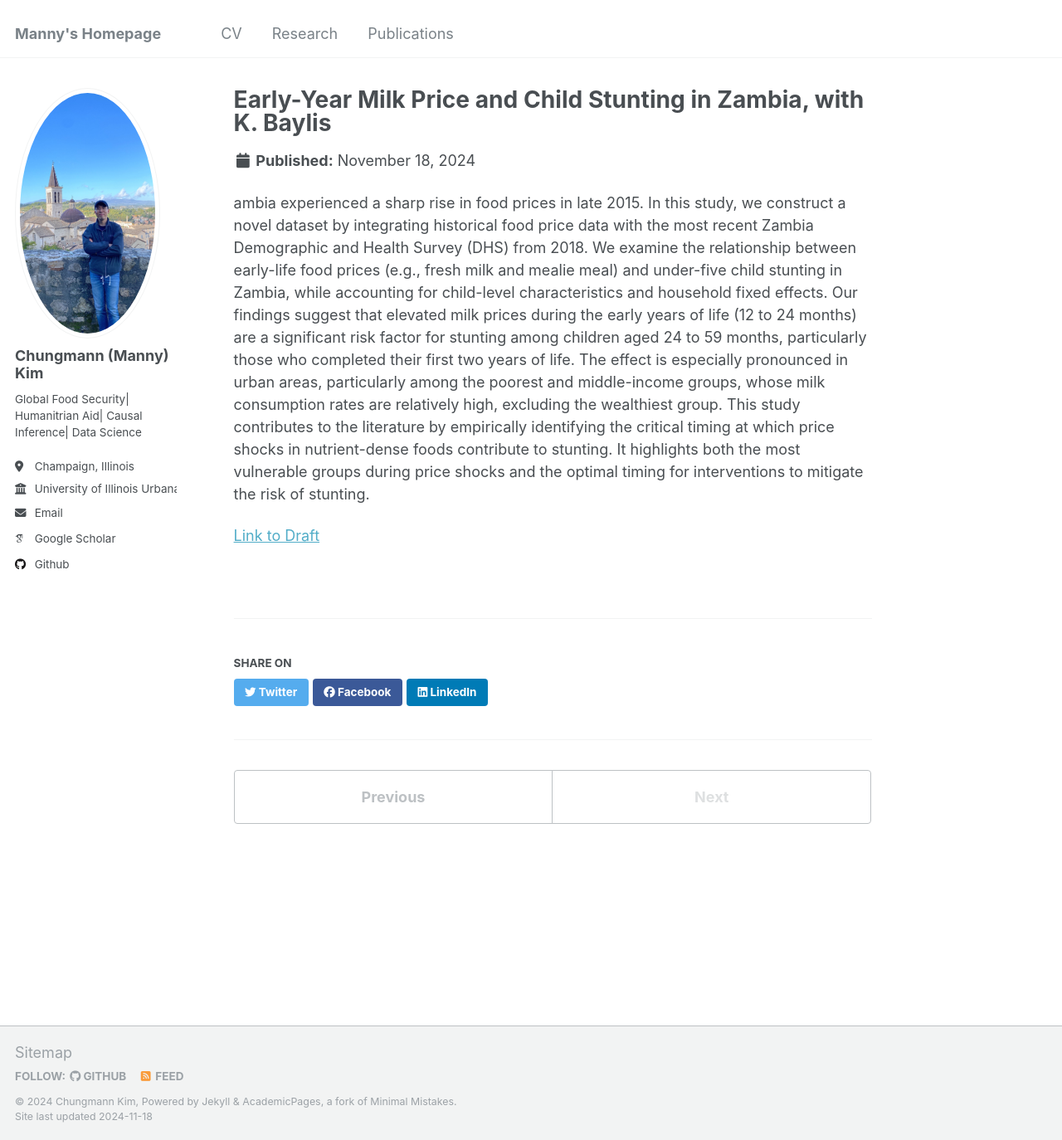
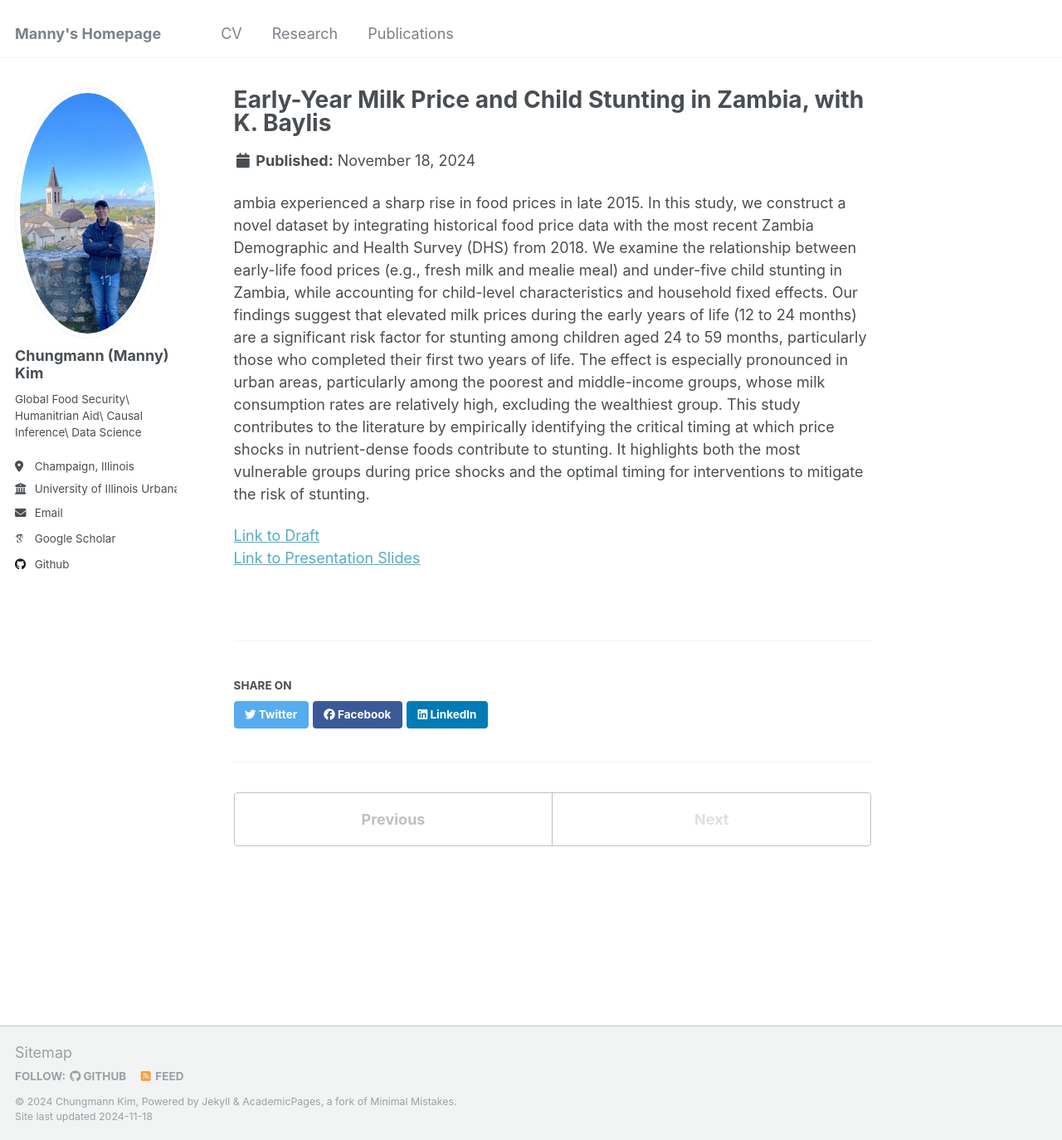
Before and after one commit to mnmx0101/chungmann_kim, a Jekyll site: the page built from _portfolio/portfolio-3.md, in a window 1280 px wide and 1374 px high. Shown: the whole window at 83% size. Built offline with Jekyll 4.4.1, drawn with Linux system fonts in a browser that asks for light colours; some web fonts are replaced.

Commit message:
new_commit_11182024

```diff
--- a/_config.yml
+++ b/_config.yml
@@ -25,9 +25,9 @@ author:
   name             : "Chungmann (Manny) Kim"
   pronouns         : # example: "she/her"
   bio              : |
-    Global Food Security|
-    Humanitrian Aid|
-    Causal Inference|
+    Global Food Security\
+    Humanitrian Aid\
+    Causal Inference\
     Data Science
   location         : "Champaign, Illinois"
   employer         : "University of Illinois Urbana Champaign"
--- a/_portfolio/portfolio-3.md
+++ b/_portfolio/portfolio-3.md
@@ -5,4 +5,5 @@ collection: portfolio
 ---
 ambia experienced a sharp rise in food prices in late 2015. In this study, we construct a novel dataset by integrating historical food price data with the most recent Zambia Demographic and Health Survey (DHS) from 2018. We examine the relationship between early-life food prices (e.g., fresh milk and mealie meal) and under-five child stunting in Zambia, while accounting for child-level characteristics and household fixed effects. Our findings suggest that elevated milk prices during the early years of life (12 to 24 months) are a significant risk factor for stunting among children aged 24 to 59 months, particularly those who completed their first two years of life. The effect is especially pronounced in urban areas, particularly among the poorest and middle-income groups, whose milk consumption rates are relatively high, excluding the wealthiest group. This study contributes to the literature by empirically identifying the critical timing at which price shocks in nutrient-dense foods contribute to stunting. It highlights both the most vulnerable groups during price shocks and the optimal timing for interventions to mitigate the risk of stunting.
 
-[Link to Draft](https://uofi.box.com/s/vgameizo3rivde5isa01kol7mhjwa59s)
+[Link to Draft](https://uofi.box.com/s/vgameizo3rivde5isa01kol7mhjwa59s)\
+[Link to Presentation Slides](https://uofi.box.com/s/qiodej02vq9nx5nsvyc0jzn9qwxbyjhv)
```
Also changed, not shown: _portfolio/portfolio-2.md (+1 -1 lines).
